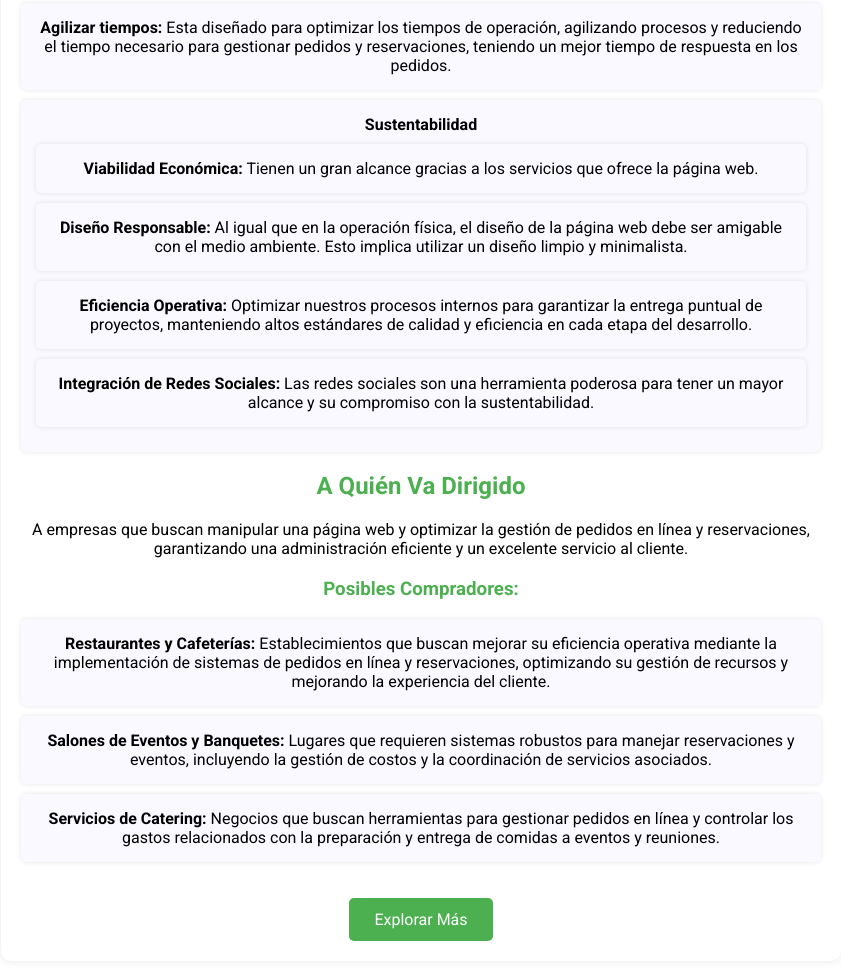
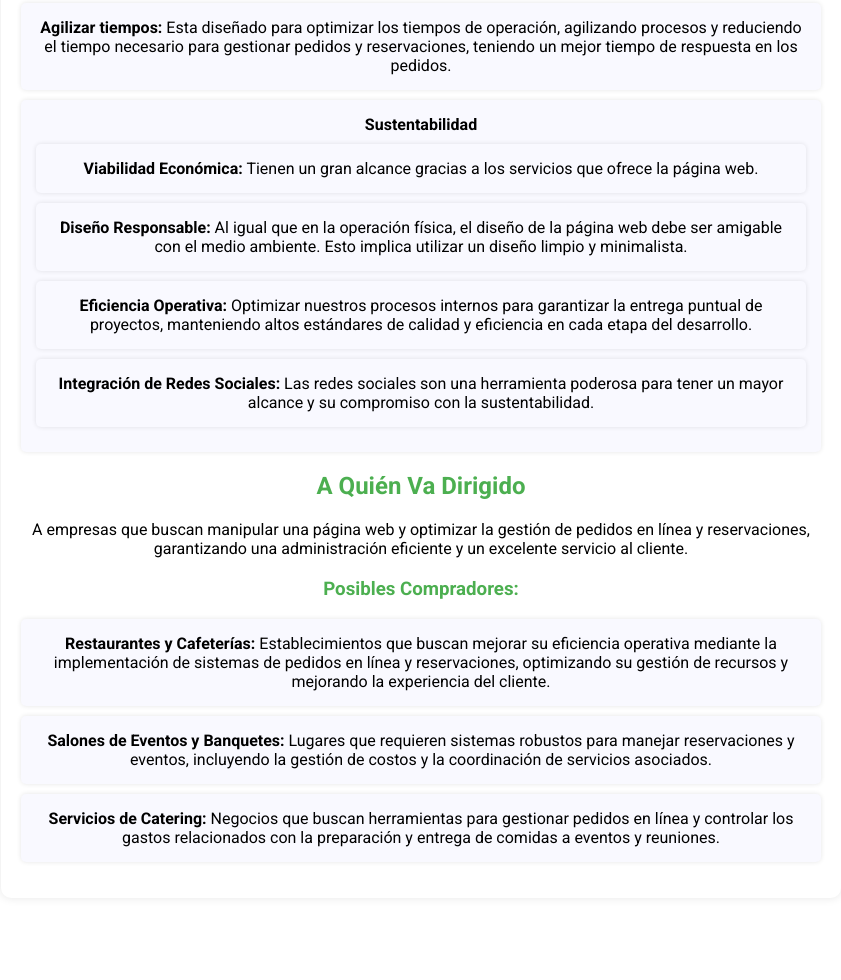
Before and after one commit to olafTzanahua/cts-bistro, a plain HTML site: page nextpage.html in a window 1280 px wide. Shown: the part 184-1164 px from the top of the page, without its empty margins (219-1060 px from the left). After the commit the page ends 1102 px from the top, so only its background shows below. Drawn offline with Linux system fonts and the light colour scheme.

Commit message:
Update nextpage.html
borrado el botón de conocer mas

```diff
--- a/nextpage.html
+++ b/nextpage.html
@@ -173,7 +173,7 @@
                 <li class="service"><strong>Servicios de Catering:</strong> Negocios que buscan herramientas para gestionar pedidos en línea y controlar los gastos relacionados con la preparación y entrega de comidas a eventos y reuniones.</li>
             </ul>
         </section>
-        <a href="javascript:void(0)" class="button">Explorar Más</a>
+
     </div>
 </body>
 </html>
```
